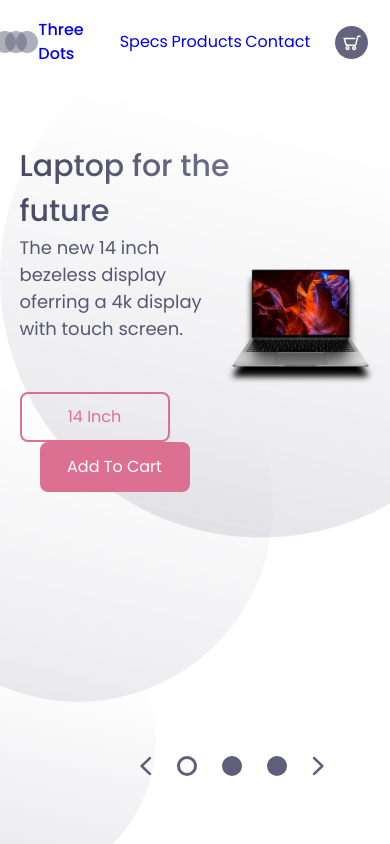
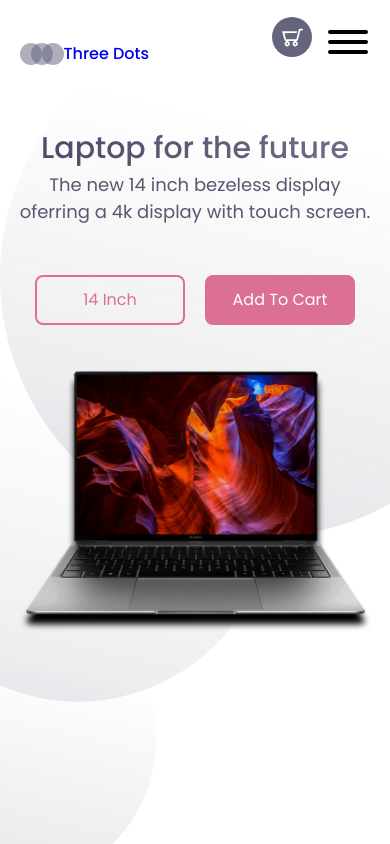
Before and after one commit to Kyokox1/Responsive_web_laptop, a React (Vite) app: page / in a window 390 px wide. Shown: the top 844 px of the page. Built offline with nearby package versions, Linux system fonts and the light colour scheme.

Commit message:
Terminando el Responsive Design para Tablet y Mobile, agregando estilos y favicon.

```diff
--- a/index.html
+++ b/index.html
@@ -7,12 +7,16 @@
 			name="viewport"
 			content="width=device-width, initial-scale=1.0"
 		/>
-		<title>Vite App</title>
+		<title>Laptop Marker</title>
 		<link rel="preconnect" href="https://fonts.googleapis.com" />
 		<link rel="preconnect" href="https://fonts.gstatic.com" crossorigin />
 		<link
 			href="https://fonts.googleapis.com/css2?family=Poppins:wght@200;400;500&display=swap"
 			rel="stylesheet"
+		/>
+		<link
+			rel="stylesheet"
+			href="https://cdnjs.cloudflare.com/ajax/libs/hamburgers/1.2.1/hamburgers.css"
 		/>
 	</head>
 	<body>
--- a/src/components/App.jsx
+++ b/src/components/App.jsx
@@ -1,37 +1,59 @@
-import React from "react";
+import React, { useState } from "react";
 
 import logo from "../../public/images/logo.svg";
 import cart from "../../public/images/cart.svg";
 
 import "../styles/app.scss";
+import "../styles/tablet.scss";
+import "../styles/mobile.scss";
 
 function App() {
+	const [activeAsideNav, setActiveAsideNav] = useState(false);
 	return (
 		<>
 			<header>
 				<div className="logo">
-					<a href="/" className="logo__link">
+					<a href="#" className="logo__link">
 						<img src={logo} alt="logo" />
 						<p>Three Dots</p>
 					</a>
 				</div>
-				<nav className="navbar">
-					<ul className="navbar__links">
+				<nav className={`navbar ${activeAsideNav && "navbar-is-active"}`}>
+					<ul
+						className={`navbar__links ${
+							activeAsideNav && "navbar-is-active"
+						} `}
+					>
 						<li>
 							{" "}
-							<a href="/" className="navbar__link">
+							<a
+								href="#"
+								className={`navbar__link ${
+									activeAsideNav && "navbar__link-is-active"
+								}`}
+							>
 								Specs{" "}
 							</a>{" "}
 						</li>
 						<li>
 							{" "}
-							<a href="/" className="navbar__link">
+							<a
+								href="#"
+								className={`navbar__link ${
+									activeAsideNav && "navbar__link-is-active"
+								}`}
+							>
 								Products{" "}
 							</a>{" "}
 						</li>
 						<li>
 							{" "}
-							<a href="/" className="navbar__link">
+							<a
+								href="#"
+								className={`navbar__link ${
+									activeAsideNav && "navbar__link-is-active"
+								}`}
+							>
 								Contact{" "}
 							</a>{" "}
 						</li>
@@ -77,6 +99,20 @@ function App() {
 				<img src="./images/arrow-right.svg" alt="controls" />
 			</div>
 
+			{/* Hambrguer-button */}
+
+			<button
+				onClick={() => setActiveAsideNav(!activeAsideNav)}
+				className={`hamburger hamburger--vortex ${
+					activeAsideNav && "is-active"
+				}`}
+				type="button"
+			>
+				<span className="hamburger-box">
+					<span className="hamburger-inner"></span>
+				</span>
+			</button>
+
 			{/* background */}
 			<img
 				className="big__eclipse"
--- a/src/styles/app.scss
+++ b/src/styles/app.scss
@@ -141,9 +141,9 @@ header {
 }
 
 .card__btn {
-	font-size: 1.6rem;
 	width: 150px;
 	height: 50px;
+	font-size: 1.6rem;
 	color: palevioletred;
 	border: palevioletred 2px solid;
 	border-radius: 8px;
@@ -198,7 +198,7 @@ header {
 	height: 20px;
 	gap: 25px;
 	position: absolute;
-	bottom: 8vh;
+	bottom: 5vh;
 	right: 17vw;
 }
 
@@ -229,3 +229,9 @@ header {
 	height: 30vh;
 	z-index: -1;
 }
+
+//? Button Hamburger
+
+.hamburger {
+	display: none;
+}
--- /dev/null
+++ b/src/styles/mobile.scss
@@ -0,0 +1,130 @@
+@media (max-width: 440px) {
+	//?Hamburger Button
+
+	.hamburger {
+		display: block;
+	}
+
+	//? Header
+	.logo {
+		z-index: 10;
+	}
+	.logo__link {
+		justify-content: flex-start;
+		padding-left: 5vw;
+	}
+
+	.cart {
+		position: fixed;
+		top: 2vh;
+		right: 20vw;
+		z-index: 10;
+	}
+
+	.cart__img {
+		width: 40px;
+	}
+
+	.hamburger {
+		position: fixed;
+		top: 3vh;
+		right: 2vh;
+		padding: 5px;
+		z-index: 10;
+	}
+
+	.navbar {
+		position: fixed;
+		top: 0;
+		bottom: 0;
+		right: 0;
+		left: 0;
+		display: flex;
+		justify-content: flex-end;
+		z-index: 5;
+		background-color: #ffffff50;
+		transform: translate(100vw);
+		transition: all 0.1s ease-in-out;
+	}
+
+	.navbar__links {
+		padding-top: 10vh;
+		flex-direction: column;
+		justify-content: space-evenly;
+		height: 100%;
+		width: 75vw;
+		background-color: #ffffff98;
+		transition: transform 0.6s ease-in-out;
+		transform: translateX(100vw);
+
+		li {
+			display: flex;
+			align-items: center;
+			flex: 1;
+		}
+	}
+
+	.navbar__link {
+		opacity: 0;
+		flex: 1;
+		font-size: 3.3rem;
+	}
+
+	.navbar__link:hover {
+		font-size: 3.4rem;
+	}
+
+	//? Active the Aside Panel Nav
+
+	.navbar-is-active {
+		transform: translateX(0px);
+	}
+
+	.navbar__link-is-active {
+		transition: 1.5s all ease-in-out;
+		opacity: 1;
+	}
+
+	// ?main
+	main {
+		padding-bottom: 10vh;
+	}
+
+	//?controls
+	.controls {
+		bottom: -25vh;
+	}
+}
+
+@media (max-width: 370px) {
+	//? Aside Nav bar
+	.navbar__link {
+		font-size: 3rem;
+	}
+
+	.navbar__link:hover {
+		font-size: 3.1rem;
+	}
+
+	// ?buttons
+
+	.card__btn {
+		width: 200px;
+	}
+
+	.card__btns {
+		display: flex;
+		flex-direction: column;
+		align-items: center;
+	}
+
+	.card__btn-pink {
+		margin: 0;
+		margin-top: 15px;
+	}
+
+	// ?controls
+	.controls {
+		bottom: -35vh;
+	}
+}
--- /dev/null
+++ b/src/styles/tablet.scss
@@ -0,0 +1,45 @@
+@media (max-width: 900px) {
+	.controls {
+		right: 12vw;
+		bottom: 8vh;
+	}
+}
+
+@media (max-width: 660px) {
+	html,
+	body {
+		height: auto;
+	}
+	// ?Header
+	header {
+		padding-top: 5vh;
+	}
+
+	.logo {
+		flex: 2;
+	}
+
+	.navbar__links {
+		padding: 0;
+	}
+
+	// ?Main
+	.card {
+		flex-direction: column;
+		text-align: center;
+		padding-bottom: 70px;
+	}
+
+	// ?controls
+
+	.controls {
+		bottom: -50%;
+		right: calc(50% - 95px);
+	}
+}
+
+@media (max-width: 540px) {
+	.controls {
+		bottom: -35%;
+	}
+}
```
Also changed, not shown: public/portatil.png.
